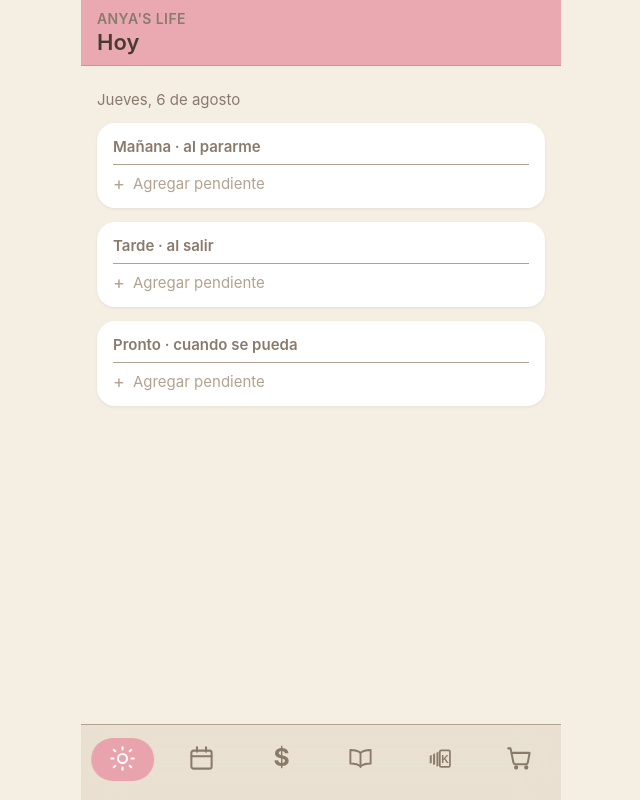
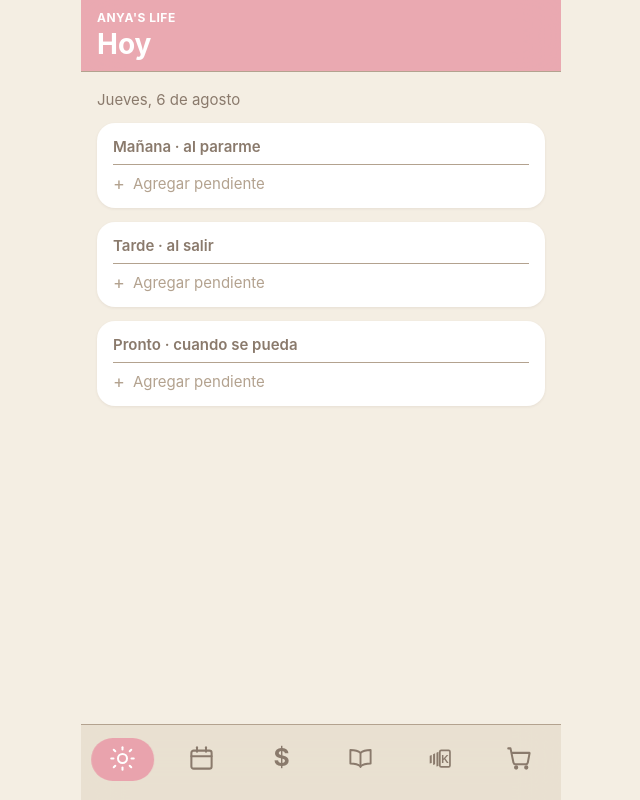
Before and after one commit to anyavanpraag/anyas-life, a plain HTML site: page index.html in a window 1280 px wide. Shown: the whole page, without its empty margins (319-959 px from the left). Drawn offline with Linux system fonts and the light colour scheme; no server answers.

Commit message:
Update index.html

```diff
--- a/index.html
+++ b/index.html
@@ -65,8 +65,8 @@
 html,body{margin:0;padding:0;background:var(--cream);font-family:-apple-system,BlinkMacSystemFont,'Segoe UI',Roboto,sans-serif;}
 body{padding-bottom:82px;padding-top:calc(72px + env(safe-area-inset-top));}
 .topbar{position:fixed;top:0;left:0;right:0;z-index:40;background:var(--topbar-bg);backdrop-filter:blur(20px);-webkit-backdrop-filter:blur(20px);border-bottom:1px solid var(--border);padding:calc(10px + env(safe-area-inset-top)) 16px 10px;max-width:480px;margin:0 auto;}
-.topbar-brand{font-size:14px;font-weight:600;color:var(--text2);letter-spacing:0.4px;text-transform:uppercase;}
-.topbar-screen{font-size:22px;font-weight:600;color:var(--text);margin-top:2px;}
+.topbar-brand{font-size:12px;font-weight:700;color:#FFFFFF;letter-spacing:0.5px;text-transform:uppercase;}
+.topbar-screen{font-size:28px;font-weight:700;color:#FFFFFF;margin-top:2px;}
 .app{max-width:480px;margin:0 auto;}
 .screen{display:none;padding:18px 16px 8px;}
 .screen.active{display:block;}
@@ -1607,12 +1607,15 @@ function initIndicatorDrag(){
   document.addEventListener('touchend', endDrag);
 }
 function showScreen(name){
-  window.scrollTo(0,0);
+  setTimeout(function(){ window.scrollTo(0,0); },0);
   document.documentElement.scrollTop=0;
   document.body.scrollTop=0;
+  const screenEl=document.getElementById('screen-'+name);
+  if(screenEl) screenEl.scrollTop=0;
   document.getElementById('topbar-screen').textContent=SCREEN_LABELS[name]||'';
   document.querySelectorAll('.screen').forEach(function(el){
     el.classList.toggle('active', el.id==='screen-'+name);
+    if(el.id==='screen-'+name) el.scrollTop=0;
   });
   document.querySelectorAll('.navitem').forEach(function(el){
     const isActive = el.dataset.screen===name;
@@ -1625,7 +1628,8 @@ function showScreen(name){
   if(name==='pagos'){
     renderPagos();
     fetchTasasIfNeeded();
-    document.getElementById('tasas-refresh-btn').onclick=function(){ fetchTasasIfNeeded(true); };
+    const btn=document.getElementById('tasas-refresh-btn');
+    if(btn) btn.onclick=function(){ fetchTasasIfNeeded(true); };
   }
   if(name==='uni') renderUni();
   if(name==='kawai') renderKawai();
@@ -1652,5 +1656,4 @@ async function init(){
 document.addEventListener('DOMContentLoaded', init);
 </script>
 </body>
-  <!-- Updated: 2026-08-05 -->
 </html>
```
